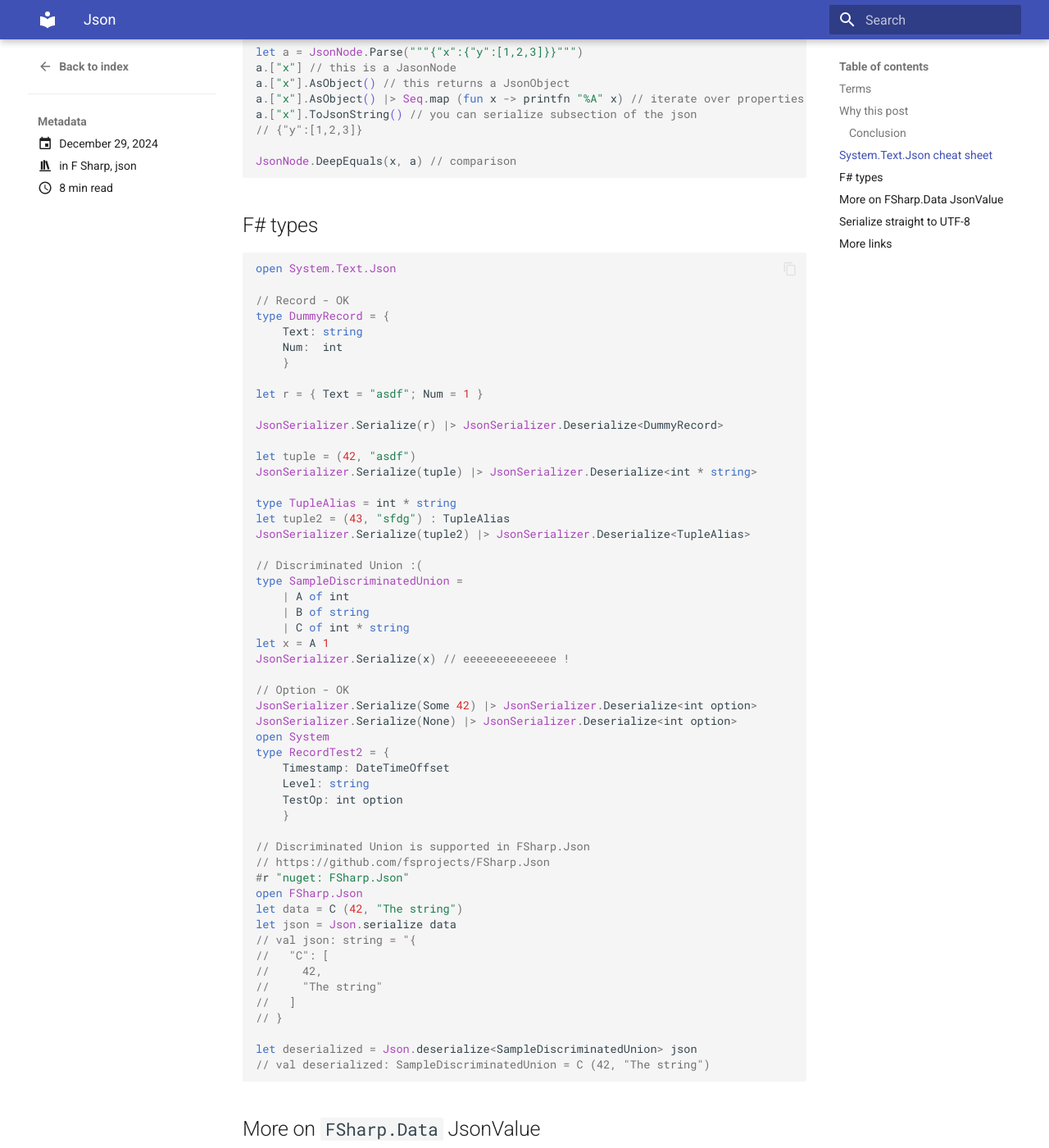
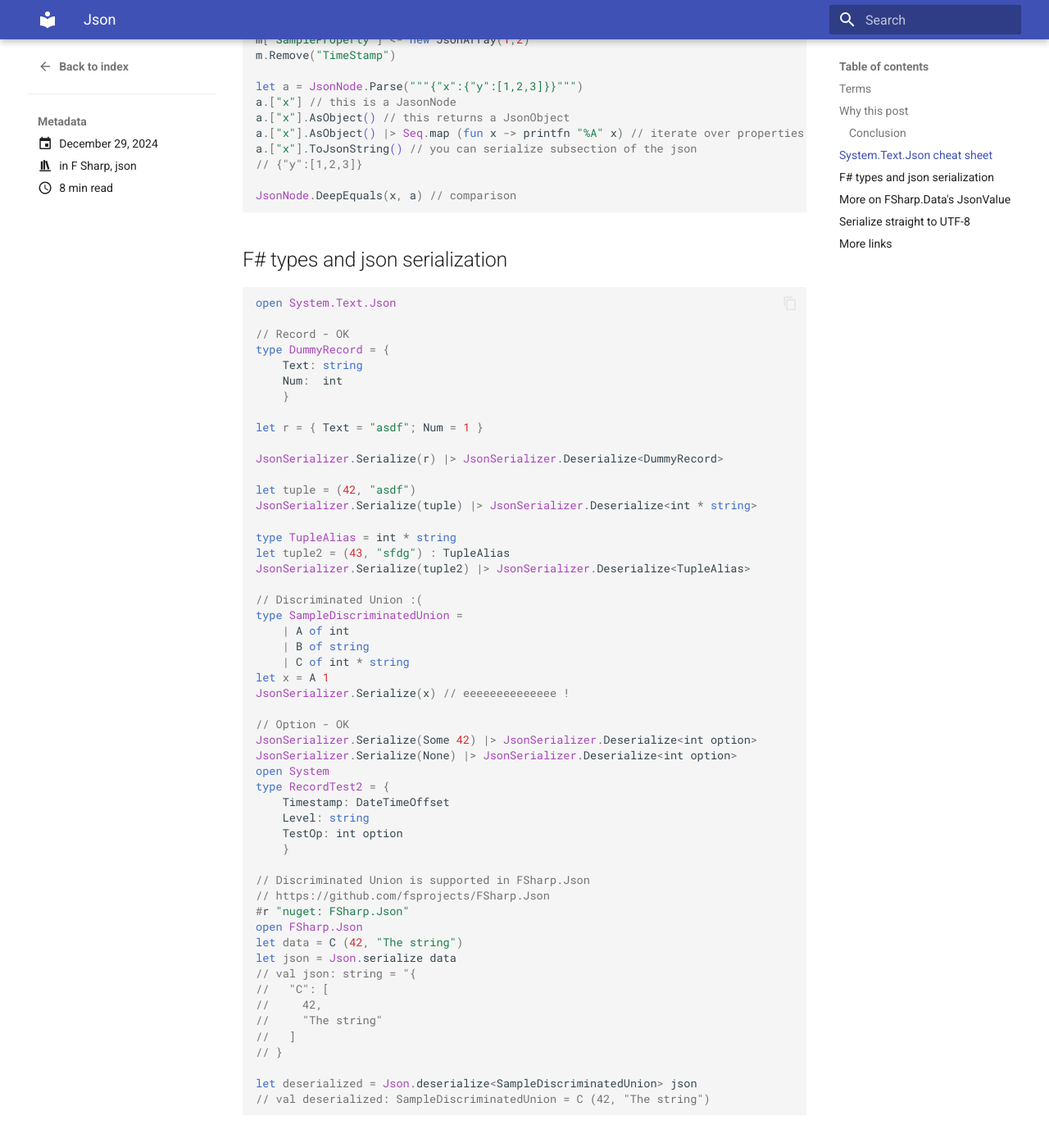
Before and after one commit to inwenis/blog, an MkDocs documentation site: the page built from docs/posts/post19.md, in a window 1280 px wide and 1400 px high, scrolled down 5904 px. Shown: the whole window at 82% size. Built offline with MkDocs 1.6.1 and Material for MkDocs 9.7.7, drawn with Linux system fonts in a browser that asks for light colours.

Commit message:
add image and fix heading

````diff
--- a/docs/posts/post19.md
+++ b/docs/posts/post19.md
@@ -144,6 +144,8 @@
 - `STJ.JsonDocument` is the speed winner.
 
 ## `System.Text.Json` cheat sheet
+
+![System.Text.Json namespaces](./post19.jpg)
 
 ```F#
 open System
@@ -304,7 +306,7 @@
 JsonNode.DeepEquals(x, a) // comparison
 ```
 
-## F# types
+## F# types and json serialization
 ```F#
 open System.Text.Json
 
@@ -360,7 +362,7 @@
 // val deserialized: SampleDiscriminatedUnion = C (42, "The string")
 ```
 
-## More on `FSharp.Data` JsonValue
+## More on `FSharp.Data`'s `JsonValue`
 ```F#
 #r "nuget:FSharp.Data"
 open FSharp.Data
````
Also changed, not shown: docs/posts/post19.jpg (added).
